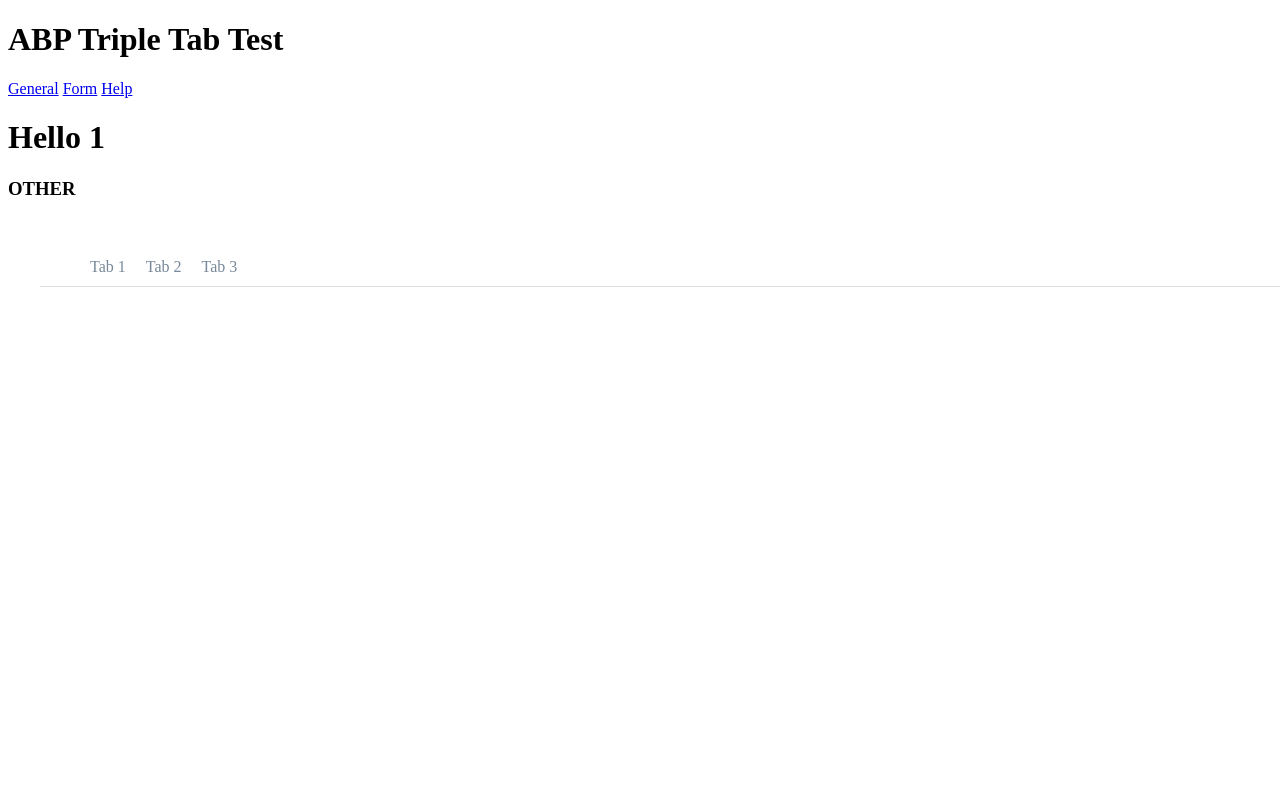
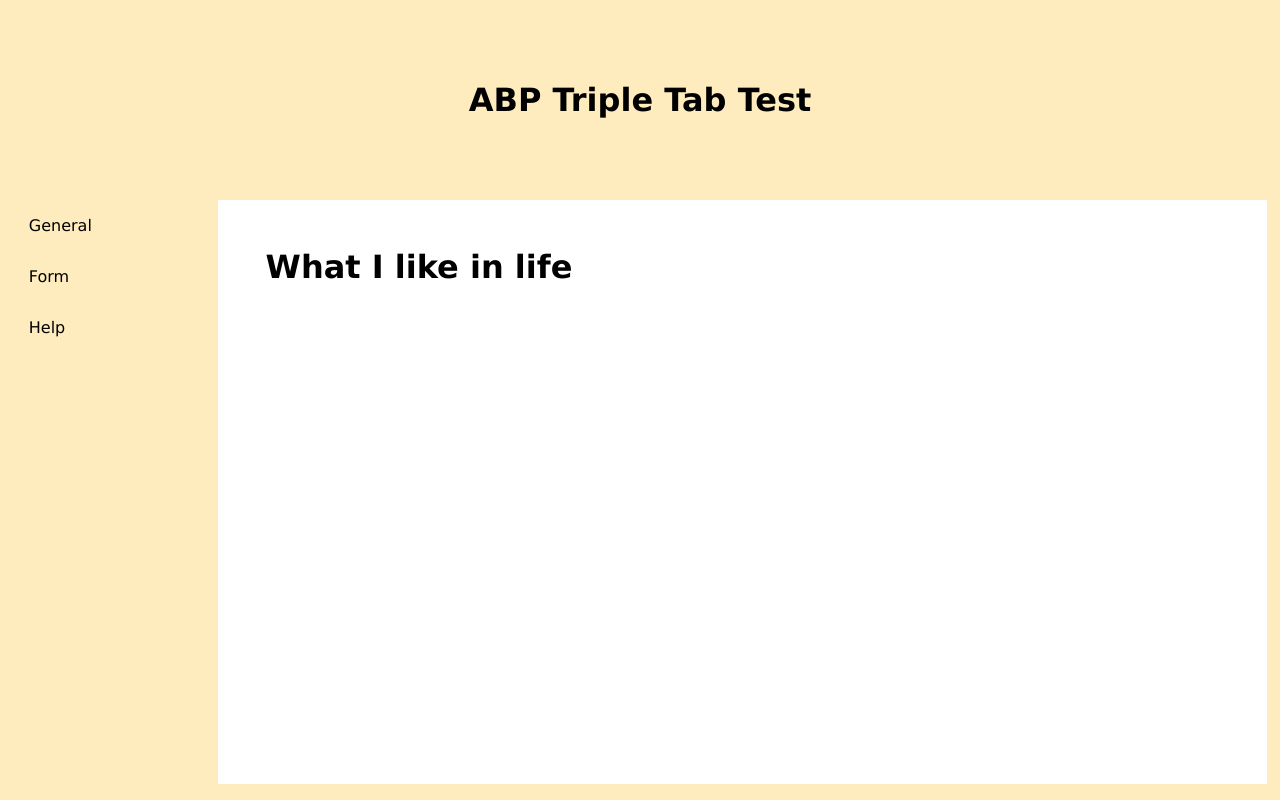
Before and after one commit to alvarezjulia/three-tab-challenge, a plain HTML site: page index.html in a window 1280 px wide. Both pictures are taken after a click on the link "General". Drawn offline with Linux system fonts and the light colour scheme.

Commit message:
toggle active class when tab click

```diff
--- a/index.html
+++ b/index.html
@@ -10,36 +10,58 @@
 </head>
 
 <body>
-    <h1>ABP Triple Tab Test</h1>
-
-    <div>
-        <a href="#general">General</a>
-        <a href="#form">Form</a>
-        <a href="#help">Help</a>
+    <header class="header typewriter">
+        <h1>ABP Triple Tab Test</h1>
+    </header>
+    <div class="container">
+        <div class="nav-bar">
+            <a href="#general">General</a>
+            <a href="#form">Form</a>
+            <a href="#help">Help</a>
+        </div>
         <div class="main-container">
 
-            <div id="general" class="tab-pane active">
-                <h1>Hello 1</h1>
+            <div id="#general" class="tab-pane active">
+                <h1>What I like in life</h1>
             </div>
-            <div id="form" class="tab-pane">
-                <h1>Num 2</h1>
+            <div id="#form" class="tab-pane">
+                <form>
+                    <h1>Your valuable details</h1>
+
+                    <fieldset class="choose-monster">
+                        <legend>Choose your favorite monster</legend>
+                        <input value="kraken" id="kraken" type="checkbox" />
+                        <label for="kraken">Kraken</label>
+                        <input value="sasquatsch" id="sasquatsch" type="checkbox" />
+                        <label for="sasquatsch">Sasquatsch</label>
+                        <input value="mothman" id="mothman" type="checkbox" />
+                        <label for="mothman">Mothman</label>
+                    </fieldset>
+
+                    <fieldset class="meet-monster">
+                        <legend>Meet the monster!</legend>
+                        <label for="name">Your name</label>
+                        <input type="text" id="name" required />
+                        <label for="address">Your address</label>
+                        <input type="text" id="address" required />
+                        <input type="submit" value="Submit" />
+                    </fieldset>
+
+                </form>
             </div>
-            <div id="help" class="tab-pane">
-                <h1>Hello 3</h1>
+            <div id="#help" class="tab-pane">
+                <h1>Help</h1>
+                <p>Cupidatat eu ipsum magna esse. Culpa cillum officia labore voluptate consectetur. Ut dolore eiusmod
+                    fugiat incididunt officia laborum excepteur ad aute voluptate laborum ad nisi. Lorem adipisicing
+                    exercitation esse ea in et nisi veniam officia. Irure labore aliquip quis reprehenderit est sunt.
+
+                    Reprehenderit consectetur aliqua enim aliqua id nisi aliquip id ipsum qui pariatur. Eiusmod ea duis
+                    eu Lorem cillum ex. Et dolor officia dolore aliqua ea esse enim nulla do Lorem velit sunt veniam.
+                    Laborum est ad laboris cillum irure cupidatat incididunt esse do irure.</p>
             </div>
         </div>
     </div>
 
-    <h3>OTHER</h3>
-    <div class="container--tabs">
-        <section class="row">
-            <ul class="nav nav-tabs">
-                <li class="active"><a id="hey" href="#tab-1">Tab 1</a></li>
-                <li class=""><a href="#tab-2">Tab 2</a></li>
-                <li class=""><a href="#tab-3">Tab 3</a></li>
-            </ul>
-        </section>
-    </div>
     <script src="./index.js"></script>
 </body>
 
--- a/index.js
+++ b/index.js
@@ -1,31 +1,16 @@
 window.addEventListener("load", function () {
-    // store tabs variable
-    var myTabs = document.querySelectorAll("ul.nav-tabs > li");
-    let tabs = document.querySelectorAll(".tab-pane")
-    // console.log('myTabs: ', myTabs)
+    let anchors = document.querySelectorAll("a")
+    let idsDiv = document.querySelectorAll(".tab-pane")
     function myTabClicks(tabClickEvent) {
-        for (var i = 0; i < myTabs.length; i++) {
-            // myTabs[i].classList.remove("active");
-            tabs[i].classList.remove("active")
+        for (var i = 0; i < anchors.length; i++) {
+            idsDiv[i].classList.remove("active")
         }
-        // var clickedTab = tabClickEvent.currentTarget;
         let clickedTab = tabClickEvent.currentTarget
-        console.log(clickedTab)
-        // clickedTab.classList.add("active");
-        // tabClickEvent.preventDefault();
-        // var myContentPanes = document.querySelectorAll(".tab-pane");
-        // for (i = 0; i < myContentPanes.length; i++) {
-        //     myContentPanes[i].classList.remove("active");
-        // }
-        // var anchorReference = tabClickEvent.target;
-        // console.log(anchorReference)
-        // var activePaneId = anchorReference.getAttribute("href");
-        // var activePane = document.querySelector(activePaneId);
-        // activePane.classList.add("active");
+        let id = clickedTab.getAttribute("href")
+        document.getElementById(id).classList.add("active")
     }
-    for (i = 0; i < myTabs.length; i++) {
-        myTabs[i].addEventListener("click", myTabClicks)
-        tabs[i].addEventListener("click", myTabClicks)
+    for (i = 0; i < anchors.length; i++) {
+        anchors[i].addEventListener("click", myTabClicks)
     }
 
 })
--- a/style.css
+++ b/style.css
@@ -1,24 +1,98 @@
-.container--tabs {
-	margin: 2rem;
+* {
+    box-sizing: border-box;
+    margin: 0;
+    padding: 0;
 }
-.nav-tabs {
-  float: left;
-  width: 100%;
-  list-style-type: none;
-  border-bottom: 1px solid #ddd;
+
+body {
+    font-family: Verdana, Geneva, Tahoma, sans-serif;
+    background-color: #FFECBE;
 }
-.nav-tabs a {
-    float: left;
-    padding: 10px;
+
+/* HEADER */
+.header {
+    height: 25vh;
+    line-height: 25vh;
+    text-align: center;
+    vertical-align: middle;
+}
+
+.typewriter h1 {
+    overflow: hidden;
+    margin: 0 auto;
+    animation:
+    typing 5s steps(30, end),
+    blink-caret .2s step-end infinite;
+}
+@keyframes typing {
+    from { width: 0 }
+    to { width: 100% }
+}
+
+/* MAIN CONTAINER */
+.container {
+    display: flex;
+}
+
+.nav-bar {
+    width: 15vw;
+    margin: 0 1vw;
+    display: flex;
+    flex-direction: column;
+}
+
+.nav-bar a {
     text-decoration: none;
-    color: lightslategray;
+    padding: 1rem;
+    color: black;
 }
-	.tab-content {
-		float: left;
+
+.main-container {
+    background-color: #fff;
+    height: 73vh;
+    width: 82vw;
 }
+
+.main-container {
+    padding: 3rem;
+}
+
 .tab-pane {
     display: none;
 }
 .active {
+    display: flex;
+    flex-direction: column;
+}
+
+/* FORM */
+fieldset {
+    padding: 1rem;
+    display: flex;
+}
+
+legend {
+    background-color: black;
+    color: #fff;
+    padding: 0.8rem;
+}
+
+.choose-monster {
     display: block;
 }
+
+.meet-monster {
+    color: darkgrey;
+}
+
+/* .checkbox-round {
+    width: 1.3em;
+    height: 1.3em;
+    background-color: white;
+    border-radius: 50%;
+    vertical-align: middle;
+    border: 1px solid #ddd;
+    -webkit-appearance: none;
+    outline: none;
+    cursor: pointer;
+} */
```
Lines whose indentation alone changed are shown as unchanged.
